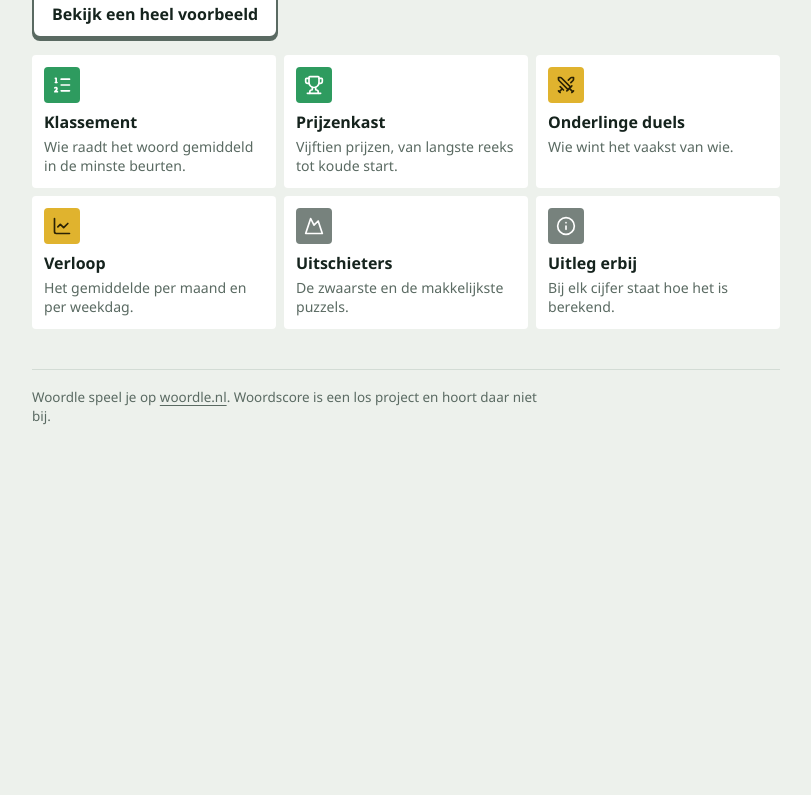
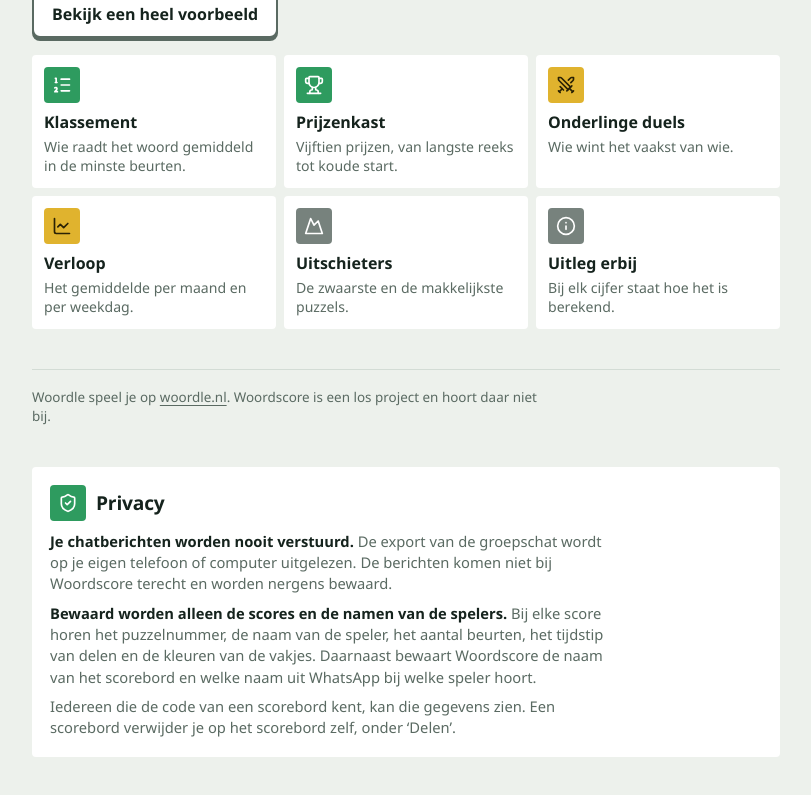
Before and after one commit to mattijsf/woordscore.nl, a React (Vite) app: page / in a window 1280 px wide. Shown: the part 1118-1913 px from the top of the page, without its empty margins (234-1045 px from the left). Before the commit the page ends 1585 px from the top, so only its background shows below. Built offline with nearby package versions, Linux system fonts and the light colour scheme; a web font is replaced by a local one.

Commit message:
Every page ends with what is kept and what never leaves the device

```diff
--- a/src/App.tsx
+++ b/src/App.tsx
@@ -10,6 +10,7 @@ import { Footer } from "./components/layout/Footer.tsx"
 import { Hero } from "./components/layout/Hero.tsx"
 import { Notice } from "./components/layout/Notice.tsx"
 import { PeriodNav } from "./components/layout/PeriodNav.tsx"
+import { Privacy } from "./components/layout/Privacy.tsx"
 import { Share } from "./components/share/Share.tsx"
 import { StartPage } from "./components/start/StartPage.tsx"
 import { TipSheet } from "./components/tips/TipSheet.tsx"
@@ -65,6 +66,7 @@ export function App(): React.JSX.Element {
             <Footer data={board.data} />
           </>
         ) : null}
+        <Privacy />
       </main>
       <TipSheet />
     </>
--- a/src/components/common/Icon.tsx
+++ b/src/components/common/Icon.tsx
@@ -22,6 +22,7 @@ import {
   Pencil,
   Ruler,
   Share2,
+  ShieldCheck,
   Snowflake,
   Star,
   Sunrise,
@@ -56,6 +57,7 @@ const DRAWINGS = {
   pencil: Pencil,
   ruler: Ruler,
   share: Share2,
+  "shield-check": ShieldCheck,
   snowflake: Snowflake,
   star: Star,
   sunrise: Sunrise,
--- /dev/null
+++ b/src/components/layout/Privacy.tsx
@@ -0,0 +1,30 @@
+import { Icon } from "../common/Icon.tsx"
+
+/** Every page ends with what is kept and what never leaves the device. */
+export function Privacy(): React.JSX.Element {
+  return (
+    <section className="privacy" id="privacy">
+      <h2>
+        <span className="badge g" data-icon="shield-check">
+          <Icon name="shield-check" />
+        </span>
+        Privacy
+      </h2>
+      <p>
+        <b>Je chatberichten worden nooit verstuurd.</b> De export van de groepschat wordt op je
+        eigen telefoon of computer uitgelezen. De berichten komen niet bij Woordscore terecht en
+        worden nergens bewaard.
+      </p>
+      <p>
+        <b>Bewaard worden alleen de scores en de namen van de spelers.</b> Bij elke score horen het
+        puzzelnummer, de naam van de speler, het aantal beurten, het tijdstip van delen en de
+        kleuren van de vakjes. Daarnaast bewaart Woordscore de naam van het scorebord en welke naam
+        uit WhatsApp bij welke speler hoort.
+      </p>
+      <p>
+        Iedereen die de code van een scorebord kent, kan die gegevens zien. Een scorebord verwijder
+        je op het scorebord zelf, onder ‘Delen’.
+      </p>
+    </section>
+  )
+}
--- a/src/styles/app.css
+++ b/src/styles/app.css
@@ -1141,9 +1141,33 @@ h3 {
   font-weight: 700;
   margin: 22px 0 0;
 }
+/* privacy: het laatste blok van elke pagina */
+.privacy {
+  margin: 28px 0 40px;
+  padding: 18px;
+  background: var(--surface);
+  border-radius: 4px;
+}
+.privacy h2 {
+  font-size: 1.2rem;
+  margin-bottom: 10px;
+}
+.privacy p {
+  font-size: 0.92rem;
+  color: var(--muted);
+  max-width: 68ch;
+  margin-top: 8px;
+}
+.privacy p b {
+  color: var(--ink);
+  font-weight: 700;
+}
+body:is([data-mode="loading"], [data-mode="error"]) .privacy {
+  display: none;
+}
 footer {
   margin-top: 40px;
-  padding: 18px 0 40px;
+  padding: 18px 0 12px;
   border-top: 1px solid var(--line);
   color: var(--muted);
   font-size: 0.84rem;
```
